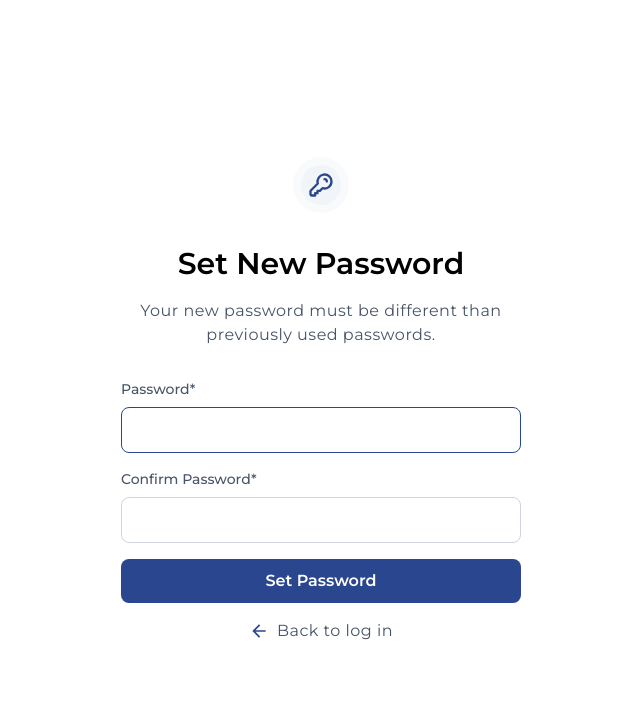
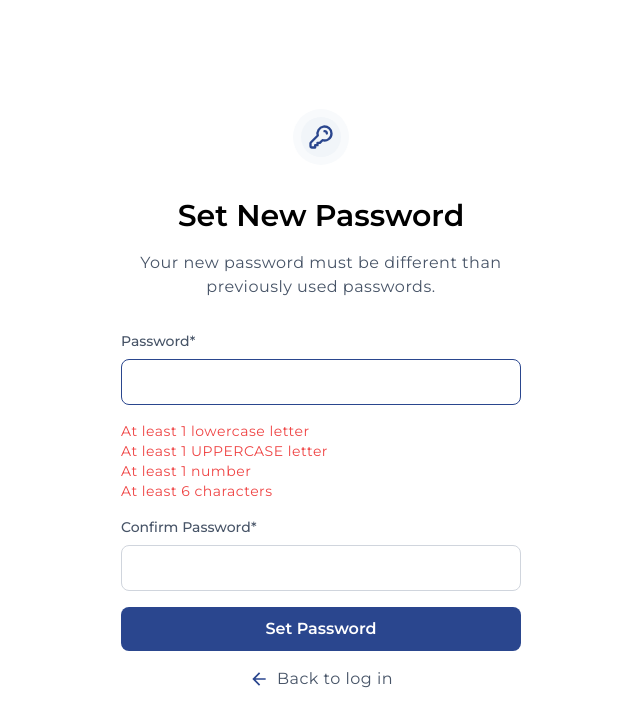
Before and after one commit to Culture-Focused-Network-System/cfn-admin-portal, a React (Vite) app: page /auth/set-password in a window 1280 px wide. Shown: the top 726 px of the page, without its empty margins (319-959 px from the left). Built offline with nearby package versions, Linux system fonts and the light colour scheme.

Commit message:
Assisstive password logic

```diff
--- a/src/features/components/auth/SetPasswordForm.tsx
+++ b/src/features/components/auth/SetPasswordForm.tsx
@@ -8,24 +8,37 @@ import Button from "../../ui/button/Button";
 import { Link } from "react-router-dom";
 import { MdArrowBack } from "react-icons/md";
 import useQueryParam from "../../hooks/useQueryParam";
+import useValidPassword, { PasswordStatus } from "../../hooks/useValidPassword";
 
 const SetPasswordForm = () => {
 	const token = useQueryParam("token");
 	const [isLoading, setIsLoading] = useState(false);
 	const [password, setPassword] = useState("");
+	const passwordStatus = useValidPassword(password);
 	const [confirmPassword, setConfirmPassword] = useState("");
 	const [error, setError] = useState("");
 
 	const handleSubmit = async () => {
+		setError("");
+		setIsLoading(true);
+
 		try {
-			setError("");
-			setIsLoading(true);
+			if (
+				!passwordStatus.hasLowercase ||
+				!passwordStatus.hasUppercase ||
+				!passwordStatus.hasNumber ||
+				!passwordStatus.hasLength
+			) {
+				setError(
+					"Please make sure the password meets all of the criteria."
+				);
+				return;
+			}
 			if (password !== confirmPassword) {
 				setError("Passwords do not match.");
 				return;
 			}
-
-			console.log({ token, password, confirmPassword });
+			console.log({ token, password });
 		} catch (err: any) {
 			console.log(err.message);
 		} finally {
@@ -57,6 +70,7 @@ const SetPasswordForm = () => {
 							autoFocus
 							required
 						/>
+						<AssistivePassword passwordStatus={passwordStatus} />
 						<Input
 							id="confirm-password"
 							value={confirmPassword || ""}
@@ -80,4 +94,43 @@ const SetPasswordForm = () => {
 	);
 };
 
+const AssistivePassword = ({
+	passwordStatus,
+}: {
+	passwordStatus: PasswordStatus;
+}) => {
+	return (
+		<Column $gap="0">
+			<p
+				className={
+					passwordStatus.hasLowercase ? "text-success" : "text-error"
+				}
+			>
+				At least 1 lowercase letter
+			</p>
+			<p
+				className={
+					passwordStatus.hasUppercase ? "text-success" : "text-error"
+				}
+			>
+				At least 1 UPPERCASE letter
+			</p>
+			<p
+				className={
+					passwordStatus.hasNumber ? "text-success" : "text-error"
+				}
+			>
+				At least 1 number
+			</p>
+			<p
+				className={
+					passwordStatus.hasLength ? "text-success" : "text-error"
+				}
+			>
+				At least 6 characters
+			</p>
+		</Column>
+	);
+};
+
 export default SetPasswordForm;
--- /dev/null
+++ b/src/features/hooks/useValidPassword.tsx
@@ -0,0 +1,35 @@
+import { useEffect, useState } from "react";
+
+export interface PasswordStatus {
+	hasLowercase: boolean;
+	hasUppercase: boolean;
+	hasNumber: boolean;
+	hasLength: boolean;
+}
+
+const useValidPassword = (password: string) => {
+	const [passwordStatus, setPasswordStatus] = useState<PasswordStatus>({
+		hasLowercase: false,
+		hasUppercase: false,
+		hasNumber: false,
+		hasLength: false,
+	});
+
+	useEffect(() => {
+		const hasLowercase = /[a-z]/.test(password);
+		const hasUppercase = /[A-Z]/.test(password);
+		const hasNumber = /\d/.test(password);
+		const hasLength = password.length >= 6;
+
+		setPasswordStatus({
+			hasLowercase,
+			hasUppercase,
+			hasNumber,
+			hasLength,
+		});
+	}, [password]);
+
+	return passwordStatus;
+};
+
+export default useValidPassword;
--- a/src/features/styles/Global.styled.ts
+++ b/src/features/styles/Global.styled.ts
@@ -70,6 +70,13 @@ const GlobalStyles = createGlobalStyle`
         line-height: 20px;
     }
 
+    .text-success{
+        font-weight: 400;
+        font-size: 14px;
+        color: ${({ theme }) => theme.colors.success};
+        line-height: 20px;
+    }
+
     .text-center{
         text-align: center;
     }
--- a/src/features/styles/Theme.styled.ts
+++ b/src/features/styles/Theme.styled.ts
@@ -5,5 +5,6 @@ export const theme: DefaultTheme = {
 		primary: "#2A468E",
 		textGray: "#475467",
 		error: "#EF4444",
+		success: "#27ae60",
 	},
 };
--- a/src/features/styles/styled.d.ts
+++ b/src/features/styles/styled.d.ts
@@ -6,6 +6,7 @@ declare module "styled-components" {
 			primary: string;
 			textGray: string;
 			error: string;
+			success: string;
 		};
 	}
 }
```
